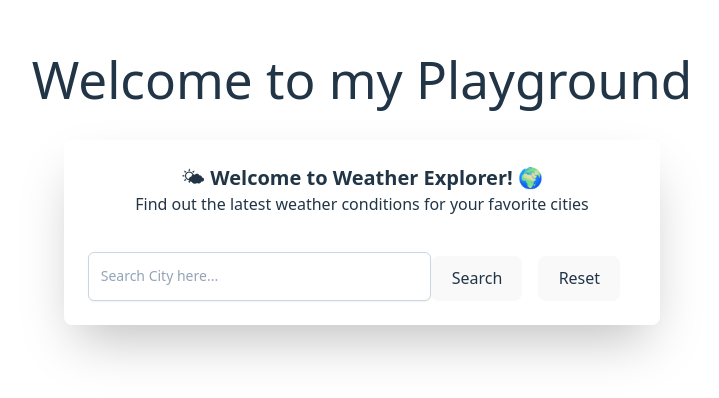
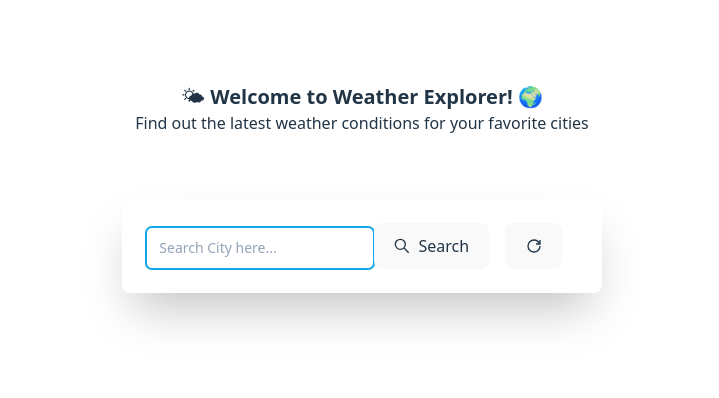
Before and after one commit to jayeann/weather-search, a React (Vite) app: page / in a window 1280 px wide. Shown: the part 196-594 px from the top of the page, without its empty margins (278-997 px from the left). Built offline with nearby package versions, Linux system fonts and the light colour scheme.

Commit message:
convert to button component, add icons - add focus and keyboard enter trigger for search btn

```diff
--- a/package.json
+++ b/package.json
@@ -11,7 +11,8 @@
   },
   "dependencies": {
     "react": "^19.0.0",
-    "react-dom": "^19.0.0"
+    "react-dom": "^19.0.0",
+    "react-icons": "^5.5.0"
   },
   "devDependencies": {
     "@eslint/js": "^9.21.0",
--- a/src/App.tsx
+++ b/src/App.tsx
@@ -5,8 +5,13 @@ import "./App.css";
 function App() {
   return (
     <>
-      <h1>Welcome to my Playground</h1>
-      <div className="card">
+      <h1 className="font-bold text-xl ">
+        &#x1F324; Welcome to Weather Explorer! &#x1F30D;
+      </h1>
+      <p className="mb-8">
+        Find out the latest weather conditions for your favorite cities{" "}
+      </p>
+      <div className="card max-w-full">
         <SearchComponent />
       </div>
     </>
--- /dev/null
+++ b/src/components/Button.tsx
@@ -0,0 +1,26 @@
+import React from "react";
+
+interface ButtonProps {
+  handleClick: () => void; // Type for handleClick function
+  key?: string;
+  text?: string;
+  value?: string;
+  icon?: React.ReactNode;
+  ref?: React.Ref<HTMLButtonElement>;
+}
+const Button = ({ key, handleClick, text, value, icon, ref }: ButtonProps) => {
+  return (
+    <button
+      className="flex justify-content-center items-center hover:outline-none hover:border-sky-500 hover:ring-1 hover:ring-sky-500"
+      key={key}
+      onClick={handleClick}
+      value={value}
+      ref={ref}
+    >
+      {icon && <span>{icon}</span>}
+      {text && <span className="ml-2">{text}</span>}
+    </button>
+  );
+};
+
+export default Button;
--- a/src/components/SearchComponent.tsx
+++ b/src/components/SearchComponent.tsx
@@ -1,4 +1,6 @@
-import React, { useState } from "react";
+import React, { useState, useRef, useEffect } from "react";
+import Button from "./Button";
+import { GrPowerReset, GrSearch } from "react-icons/gr";
 
 interface WeatherData {
   temperature: {
@@ -19,11 +21,6 @@ interface MockWeatherData {
   [key: string]: WeatherData;
 }
 
-const SearchComponent = () => {
-  const [inputSearch, setInputSearch] = useState<string>("");
-  const [selectedCityData, setSelectedCityData] = useState<WeatherData[]>([]);
-  const [previousSearchArr, setPreviousSearchArr] = useState<string[]>([]);
-  const [searchInitiated, setSearchInitiated] = useState<boolean>(false);
 const mockWeatherData: MockWeatherData = {
   "New York": {
     temperature: {
@@ -69,6 +66,19 @@ const SearchComponent = () => {
   },
 };
 
+const SearchComponent = () => {
+  const [inputSearch, setInputSearch] = useState<string>("");
+  const [selectedCityData, setSelectedCityData] = useState<WeatherData[]>([]);
+  const [previousSearchArr, setPreviousSearchArr] = useState<string[]>([]);
+  const [searchInitiated, setSearchInitiated] = useState<boolean>(false);
+  const inputRef = useRef<HTMLInputElement>(null);
+  const buttonRef = useRef<HTMLInputElement>(null);
+
+  useEffect(() => {
+    if (inputRef.current) {
+      inputRef.current.focus();
+    }
+  }, []);
   const handleSearch = (item?: string) => {
     const searchText = item || inputSearch;
     if (searchText) {
@@ -95,25 +105,32 @@ const SearchComponent = () => {
     setPreviousSearchArr([]);
   };
 
+  const handleKeyPress = (event: React.KeyboardEvent<HTMLInputElement>) => {
+    if (event.key === "Enter") {
+      buttonRef.current?.click();
+    }
+  };
+
   return (
     <div className="shadow-2xl p-6 rounded-lg">
-      <h1 className="font-bold text-xl ">
-        &#x1F324; Welcome to Weather Explorer! &#x1F30D;
-      </h1>
-      <p className="mb-8">
-        Find out the latest weather conditions for your favorite cities{" "}
-      </p>
-      <div className="flex w-full">
+      <div className="flex">
         <input
+          ref={inputRef}
           type="text"
           className="flex-1 bg-white rounded-lg mt-1 px-3 py-2 border border-slate-300 rounded-md text-sm shadow-sm placeholder-slate-400
       focus:outline-none focus:border-sky-500 focus:ring-1 focus:ring-sky-500"
           value={inputSearch}
           onChange={(e) => setInputSearch(e.target.value)}
           placeholder="Search City here..."
+          onKeyDown={handleKeyPress}
         />
-        <button onClick={() => handleSearch()}>Search</button>
-        <button onClick={() => handleReset()}>Reset</button>
+        <Button
+          ref={buttonRef}
+          text="Search"
+          handleClick={() => handleSearch()}
+          icon={<GrSearch />}
+        />
+        <Button handleClick={() => handleReset()} icon={<GrPowerReset />} />
       </div>
 
       <div
@@ -142,12 +159,17 @@ const SearchComponent = () => {
       </div>
       {previousSearchArr.length > 0 && (
         <div>
-          Previous Searches:{" "}
+          Previous Searches:
+          <div className="flex flex-wrap">
             {previousSearchArr.map((item) => (
-            <button key={item} onClick={() => handleSearch(item)} value={item}>
-              {item}
-            </button>
+              <Button
+                key={item}
+                text={item}
+                handleClick={() => handleSearch(item)}
+                value={item}
+              />
             ))}
+          </div>
         </div>
       )}
     </div>
--- a/src/index.css
+++ b/src/index.css
@@ -49,7 +49,7 @@ button {
   background-color: #1a1a1a;
   cursor: pointer;
   transition: border-color 0.25s;
-  margin: 0.5rem 1rem 0 0;
+  margin: 0 1rem 0 0;
 }
 button:hover {
   border-color: #646cff;
```
Lines whose indentation alone changed are shown as unchanged.
